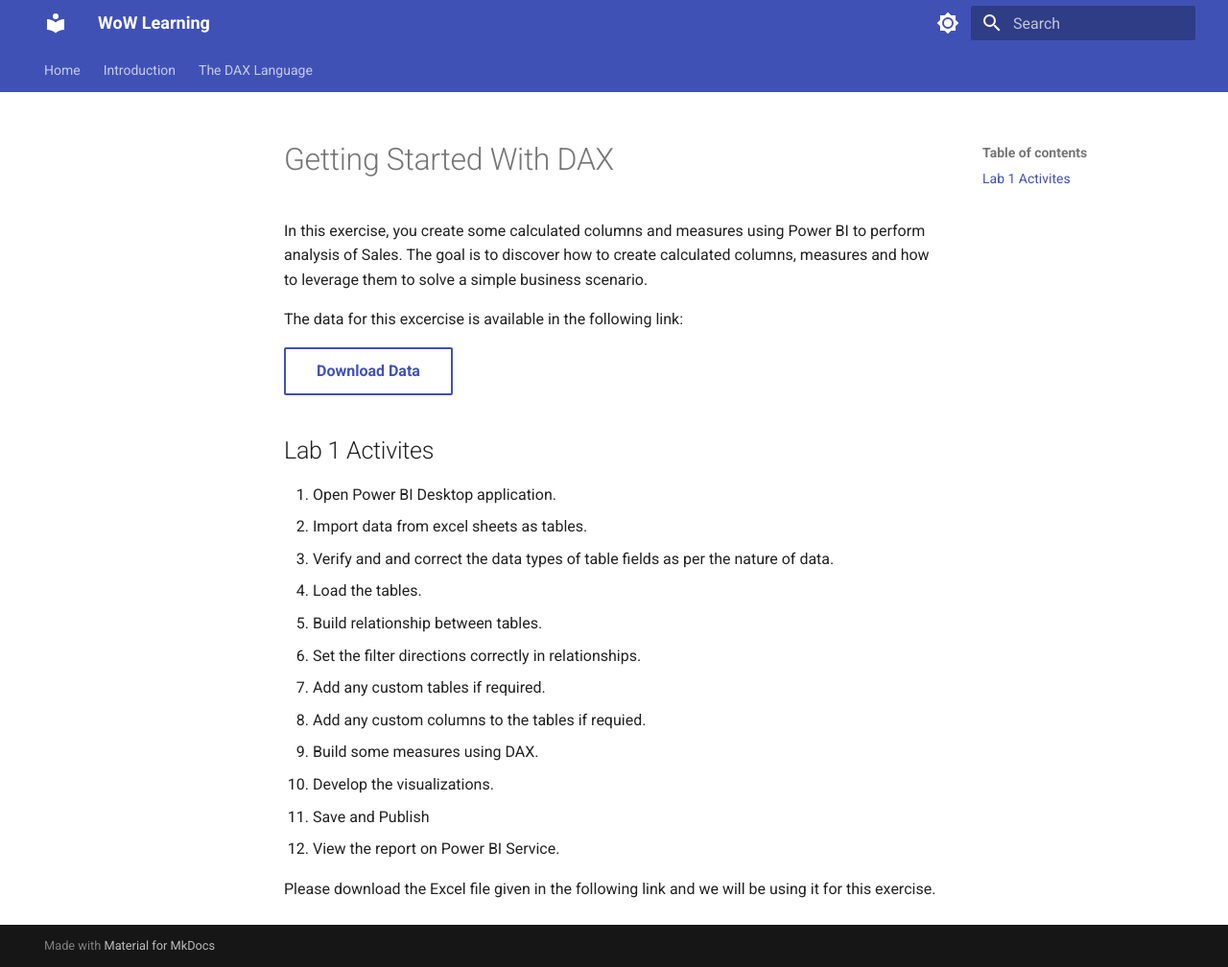
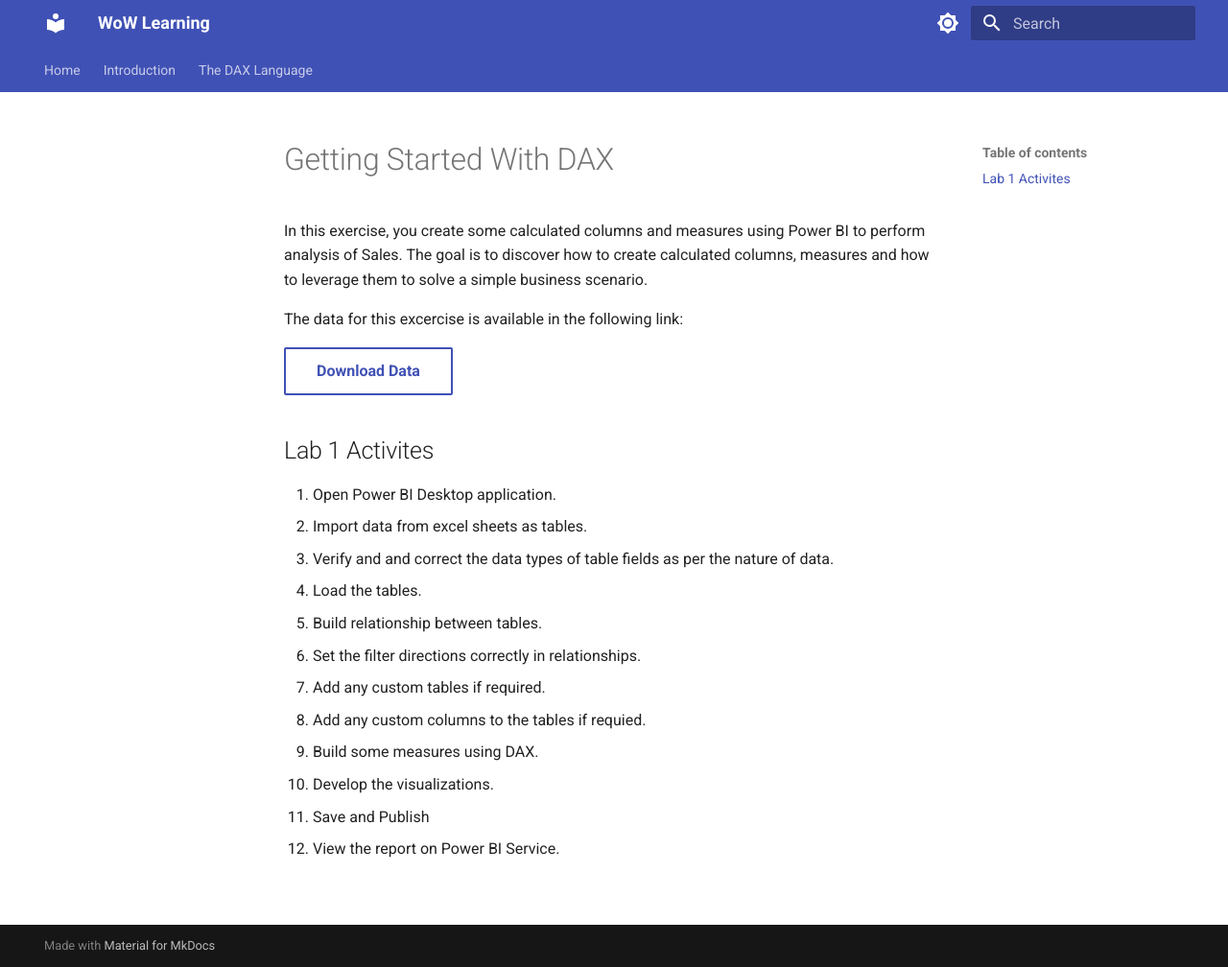
Before and after one commit to wheelocity/wow_learning, an MkDocs documentation site: the page built from docs/lab1.md, in a window 1280 px wide and 1008 px high. Shown: the whole window at 96% size. Built offline with MkDocs 1.6.1 and Material for MkDocs 9.7.7, drawn with Linux system fonts in a browser that asks for light colours.

```diff
--- a/docs/lab1.md
+++ b/docs/lab1.md
@@ -23,5 +23,3 @@
 10. Develop the visualizations.
 11. Save and Publish
 12. View the report on Power BI Service.
-
-Please download the Excel file given in the following link and we will be using it for this exercise.
```
Also changed, not shown: site/404.html, site/dax.html, site/index.html, site/introduction.html, site/lab1.html.
